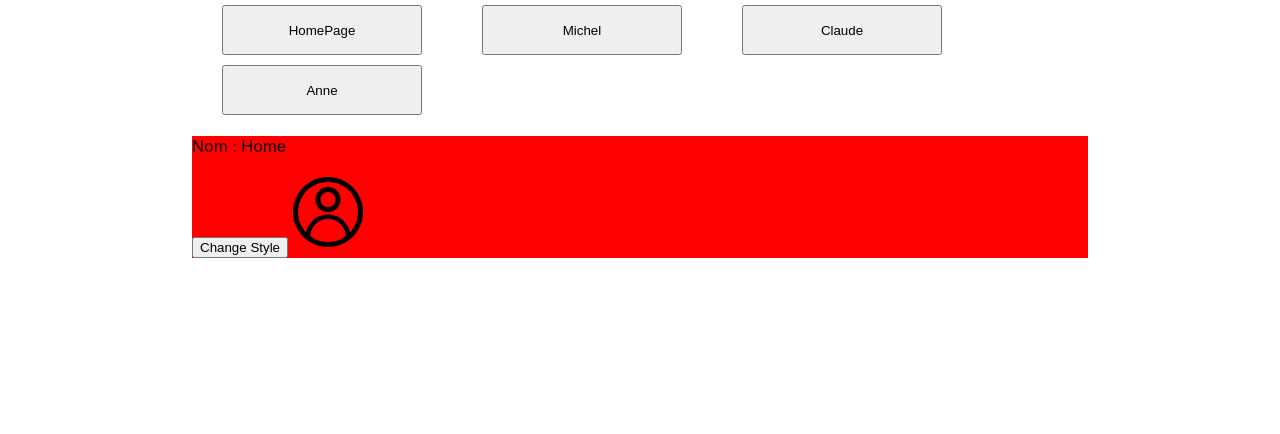
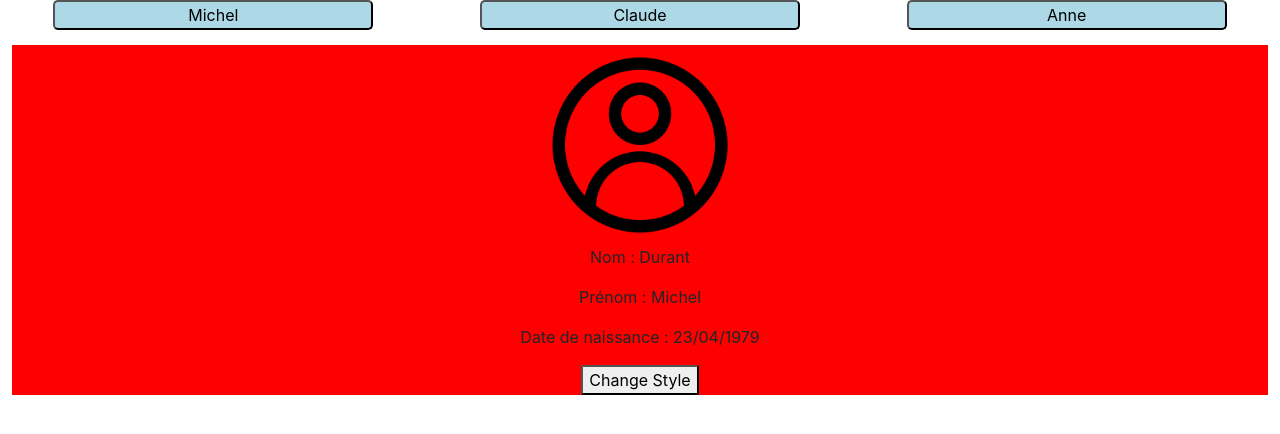
Before and after one commit to Pipoucheman17/TP4_WEB_OCRES, a React (Create React App) app: page / in a window 1280 px wide. Shown: the top 434 px of the page. Built offline with nearby package versions, Linux system fonts and the light colour scheme.

Commit message:
fonctionne mais pas très beau

```diff
--- a/public/index.html
+++ b/public/index.html
@@ -23,6 +23,14 @@
       Learn how to configure a non-root public URL by running `npm run build`.
     -->
   <title>React App</title>
+  <!-- CSS only -->
+  <link href="https://cdn.jsdelivr.net/npm/bootstrap@5.1.3/dist/css/bootstrap.min.css" rel="stylesheet"
+    integrity="sha384-1BmE4kWBq78iYhFldvKuhfTAU6auU8tT94WrHftjDbrCEXSU1oBoqyl2QvZ6jIW3" crossorigin="anonymous">
+  <!-- JavaScript Bundle with Popper -->
+  <script src="https://cdn.jsdelivr.net/npm/bootstrap@5.1.3/dist/js/bootstrap.bundle.min.js"
+    integrity="sha384-ka7Sk0Gln4gmtz2MlQnikT1wXgYsOg+OMhuP+IlRH9sENBO0LRn5q+8nbTov4+1p"
+    crossorigin="anonymous"></script>
+
 </head>
 
 <body>
--- a/src/App.css
+++ b/src/App.css
@@ -38,28 +38,16 @@
 }
 
 
-.page{
-  margin-left: 15%;
-  margin-right: 15%;
-
-  justify-content: space-between;
-
-}
 
 .buttonName{
   justify-self:center;
-  height: 50px;
-  width: 200px;
-  margin: 5px 30px ;
+  border-radius: 5px;
+  background-color: lightblue;
+  margin-bottom: 15px;
 }
 
-.board > main {
-  width: 400px;
-  height: 400px;
 
-}
-
- .claude{
-  background-color: #61dafb;
-
-}
+ .board{
+  justify-content:center;
+  text-align: center;
+ }
--- a/src/board.js
+++ b/src/board.js
@@ -26,13 +26,15 @@ export default class Board extends React.Component {
 
 
   render() {
-    // let profil = this.props.profil;
 
     return (
       <main className="board" style={ this.state.styleMain}>
-        <p>Nom : {this.props.profile.nom}</p>
+         <Picture />
+        <p>Nom : {this.props.profil.nom}</p>
+        <p>Prénom : {this.props.profil.prenom}</p>
+        <p>Date de naissance : {this.props.profil.age}</p>
         <button onClick={() => this.changeStyle()}>Change Style </button>
-        <Picture />
+
       </main>
     );
   }
--- a/src/page.js
+++ b/src/page.js
@@ -7,16 +7,14 @@ export default class Page extends React.Component {
     constructor(props) {
         super(props);
         this.state = {
-            className: 'page',
+            Buttonstyle: 'col-3 buttonName',
             profil: {
-                nom: "Home",
-                prenom: "Page",
-                datedenaissance: "",
+                nom: "Durant",
+                prenom: "Michel",
+                age: "23/04/1979",
+                className2: "board",
                 backgroundColor: "#ff0000",
-                className2: "board"
             }
-
-
         };
     }
 
@@ -24,27 +22,17 @@ export default class Page extends React.Component {
 
     render() {
         return (
-            <div className={this.state.className}>
-                <button className="buttonName" onClick={() => this.homePage()}>HomePage</button>
-                <button className="buttonName" onClick={() => this.profilMichel()}>Michel</button>
-                <button className="buttonName" onClick={() => this.profilClaude()}>Claude</button>
-                <button className="buttonName" onClick={() => this.profilClaude()}>Anne</button>
-                <Board profile={this.state.profil} className={this.state.profil.className2} />
+            <div className="container-fluid">
+                <div className="row justify-content-around">
+                    <button className={this.state.Buttonstyle} onClick={() => this.profilMichel()}>Michel</button>
+                    <button className={this.state.Buttonstyle} onClick={() => this.profilClaude()}>Claude</button>
+                    <button className={this.state.Buttonstyle} onClick={() => this.profilAnne()}>Anne</button>
+                </div>
+                <Board profil={this.state.profil} className={this.state.profil.className2} />
             </div>
         );
     }
 
-    homePage() {
-        this.setState({
-            profil: {
-                nom: "Home",
-                prenom: "Page",
-                age: "",
-                backgroundColor: "#ff0000",
-                className2: "board"
-            }
-        })
-    }
 
     profilMichel() {
         this.setState({
@@ -68,6 +56,17 @@ export default class Page extends React.Component {
         });
     }
 
+    profilAnne(){
+        this.setState({
+            profil: {
+                nom:"Lamarre",
+                prenom:"Anne",
+                age:"12/12/1976",
+                className2:"board"
+            }
+        })
+    }
+
     refresh() {
         var profile = this.state.profil;
         return profile;
--- a/src/picture.js
+++ b/src/picture.js
@@ -5,7 +5,7 @@ import profil from './profil-de-lutilisateur.png';
 export default class Picture extends React.Component {
     render() {
         return (
-            <img src={profil} width="80px" alt=""></img>
+            <img src={profil} width="200px" className="mx-auto" alt=""></img>
         );
     }
 }
```
